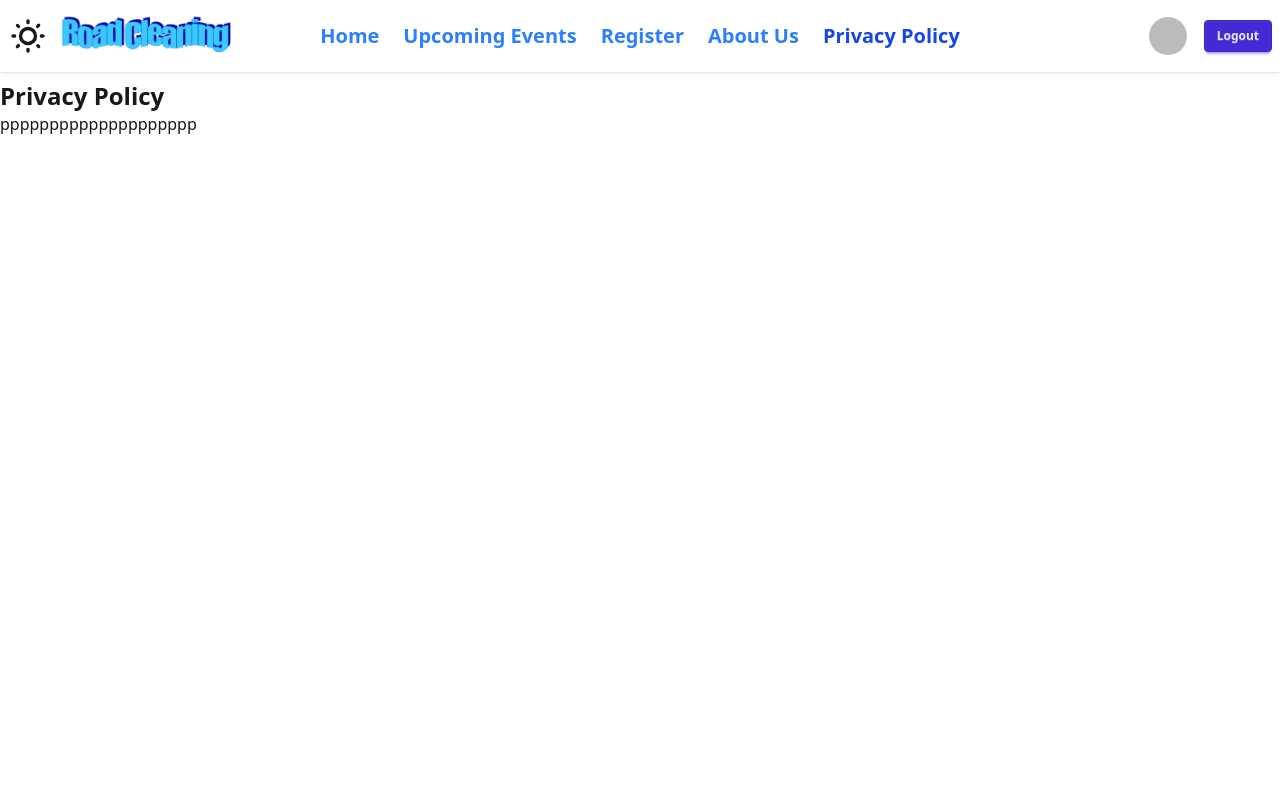
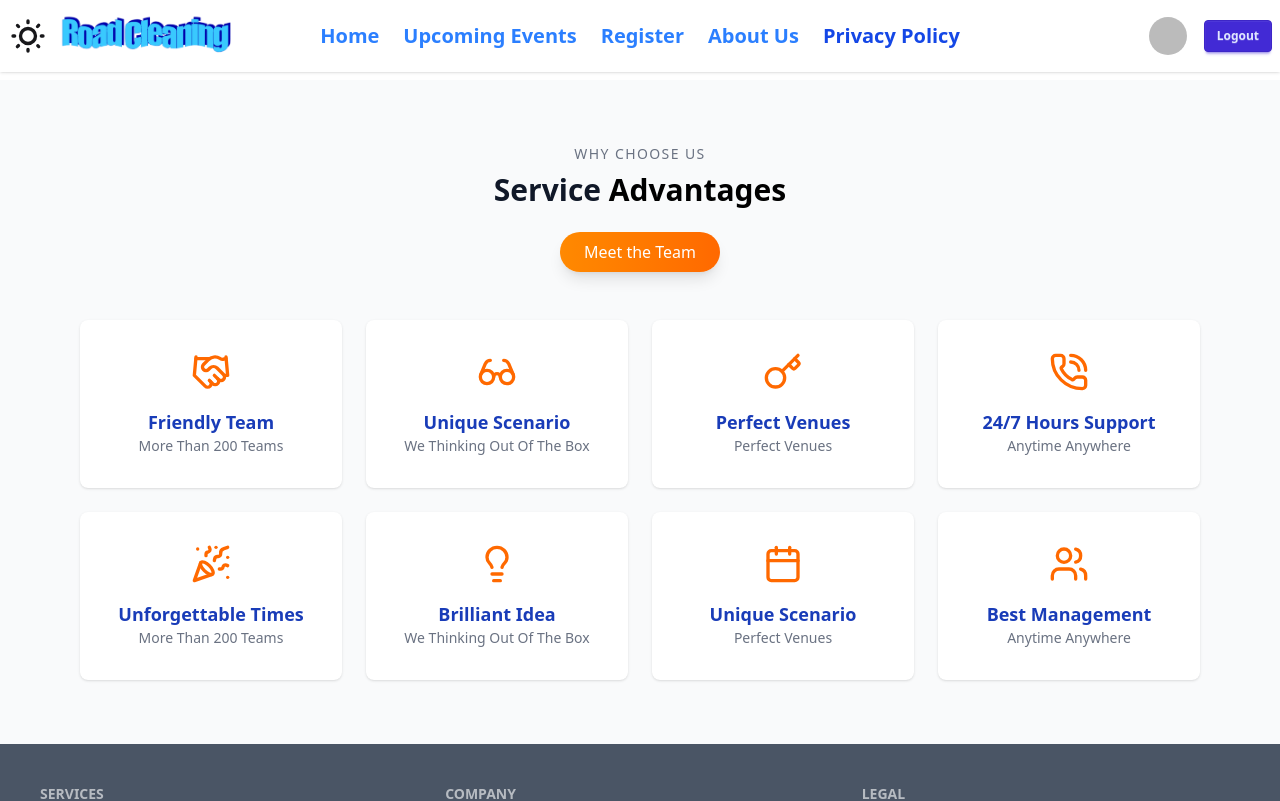
Before and after one commit to dilruba-sarker/my-clinning-client-site, a React (Vite) app: page /privacypolicy in a window 1280 px wide. Shown: the top 801 px of the page. Built offline with nearby package versions, Linux system fonts and the light colour scheme; no server answers; sample sign-in values are in the browser's storage.

Commit message:
policy page

```diff
--- a/package.json
+++ b/package.json
@@ -13,6 +13,7 @@
     "@tailwindcss/vite": "^4.1.8",
     "axios": "^1.9.0",
     "firebase": "^11.8.1",
+    "lucide-react": "^0.539.0",
     "motion": "^12.16.0",
     "react": "^19.1.0",
     "react-awesome-reveal": "^4.3.1",
--- a/src/Pages/Privacypolicy/Privacypolicy.jsx
+++ b/src/Pages/Privacypolicy/Privacypolicy.jsx
@@ -1,13 +1,58 @@
-import React from 'react';
 
-const Privacypolicy = () => {
-    return (
-        <div className="min-h-screen bg-white">
-            <h1 className="text-2xl font-bold">Privacy Policy</h1>
-            {/* Add more content here */}
-            <h1>pppppppppppppppppppp</h1>
-        </div>
-    );
-};
 
-export default Privacypolicy;
+
+
+
+import React from "react";
+import {
+  Handshake,
+  Glasses,
+  Key,
+  PhoneCall,
+  PartyPopper,
+  Lightbulb,
+  Calendar,
+  Users
+} from "lucide-react";
+
+const advantages = [
+  { icon: <Handshake size={40} />, title: "Friendly Team", desc: "More Than 200 Teams" },
+  { icon: <Glasses size={40} />, title: "Unique Scenario", desc: "We Thinking Out Of The Box" },
+  { icon: <Key size={40} />, title: "Perfect Venues", desc: "Perfect Venues" },
+  { icon: <PhoneCall size={40} />, title: "24/7 Hours Support", desc: "Anytime Anywhere" },
+  { icon: <PartyPopper size={40} />, title: "Unforgettable Times", desc: "More Than 200 Teams" },
+  { icon: <Lightbulb size={40} />, title: "Brilliant Idea", desc: "We Thinking Out Of The Box" },
+  { icon: <Calendar size={40} />, title: "Unique Scenario", desc: "Perfect Venues" },
+  { icon: <Users size={40} />, title: "Best Management", desc: "Anytime Anywhere" }
+];
+
+export default function Privacypolicy() {
+  return (
+    <section className="bg-gray-50 py-16 px-6 lg:px-20">
+      {/* Header */}
+      <div className="max-w-6xl mx-auto text-center">
+        <p className="uppercase tracking-widest text-sm text-gray-500">Why Choose Us</p>
+        <h2 className="text-3xl font-bold text-gray-900 mt-2">
+          Service <span className="text-black font-extrabold">Advantages</span>
+        </h2>
+        <button className="mt-6 bg-gradient-to-r from-orange-400 to-orange-500 text-white px-6 py-2 rounded-full shadow-lg hover:shadow-xl transition-all">
+          Meet the Team
+        </button>
+      </div>
+
+      {/* Grid */}
+      <div className="max-w-6xl mx-auto mt-12 grid grid-cols-1 sm:grid-cols-2 lg:grid-cols-4 gap-6">
+        {advantages.map((item, index) => (
+          <div
+            key={index}
+            className="bg-white text-center p-8 rounded-lg shadow hover:shadow-md transition"
+          >
+            <div className="flex justify-center text-orange-500 mb-4">{item.icon}</div>
+            <h3 className="text-lg font-bold text-blue-800">{item.title}</h3>
+            <p className="text-gray-500 text-sm">{item.desc}</p>
+          </div>
+        ))}
+      </div>
+    </section>
+  );
+}
```
Also changed, not shown: 1 other file (tests, documents, lock files or other folders).
